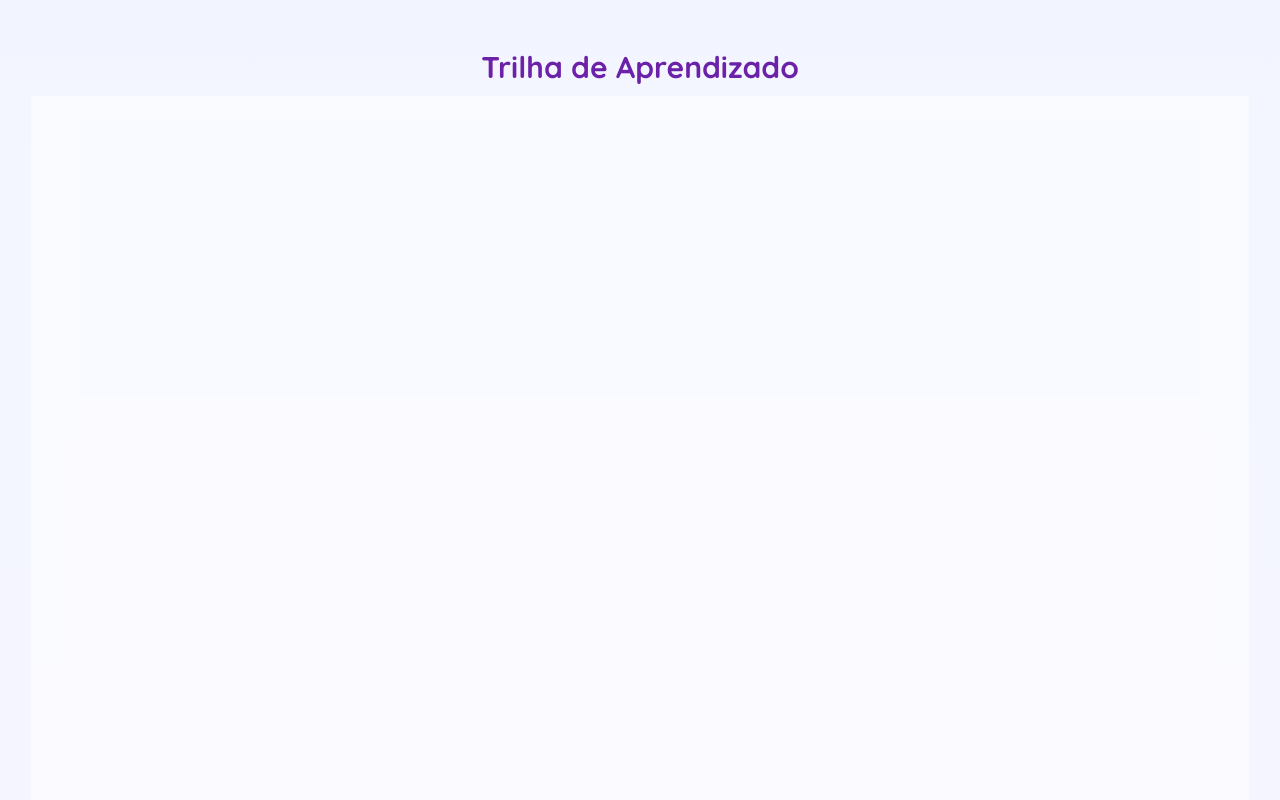
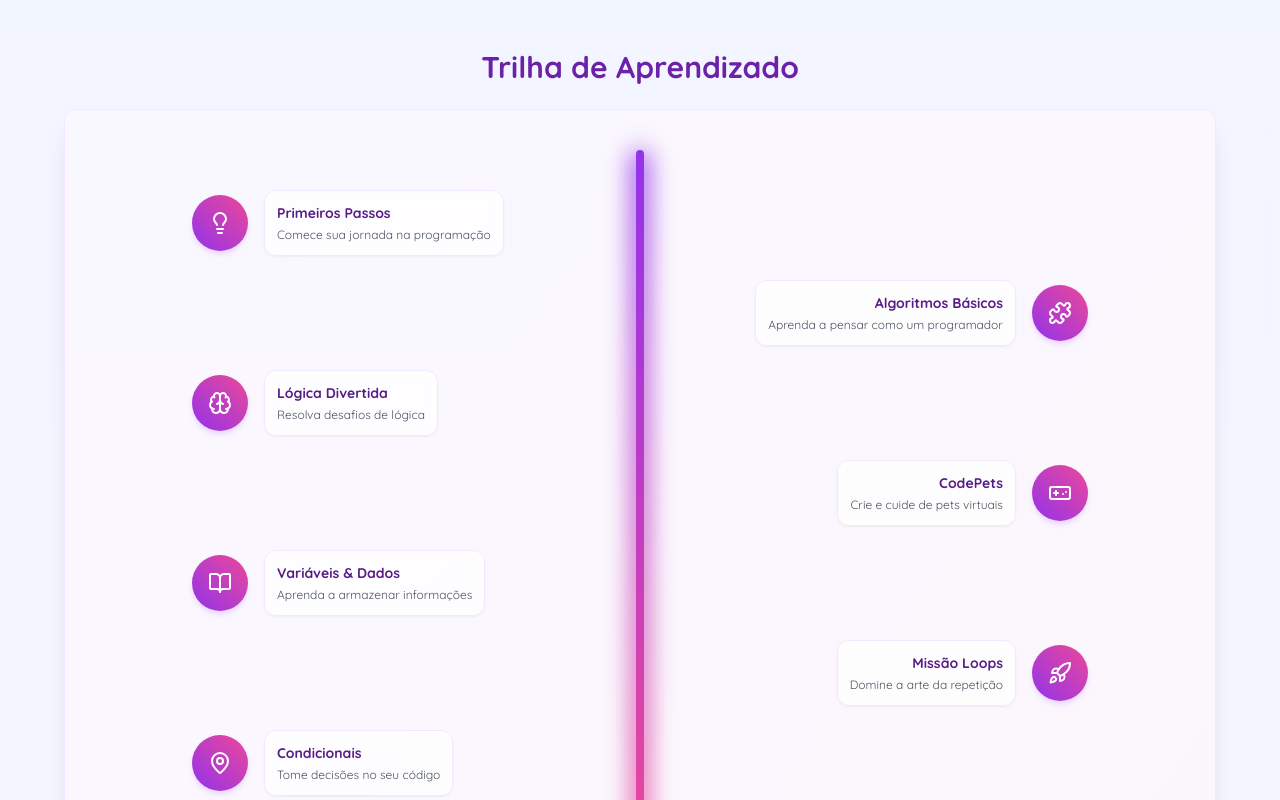
Before and after one commit to heliocmt/kidev, a React (Vite) app: page / in a window 1280 px wide. Shown: the part 1140-1940 px from the top of the page. Built offline with nearby package versions, Linux system fonts and the light colour scheme.

Commit message:
Refactor learning path component
The learning path component was refactored to be vertical and the text was adjusted to fit the image.

```diff
--- a/src/components/LearningPath.tsx
+++ b/src/components/LearningPath.tsx
@@ -28,8 +28,7 @@ interface PathStepProps {
   description: string;
   icon: React.ReactNode;
   color: string;
-  position: 'top' | 'bottom';
-  xPosition: number;
+  isLeft: boolean;
   onClick: () => void;
   delay: number;
 }
@@ -40,42 +39,38 @@ const PathStep: React.FC<PathStepProps> = ({
   description,
   icon,
   color,
-  position,
-  xPosition,
+  isLeft,
   onClick,
   delay
 }) => {
   return (
     <motion.div
-      initial={{ opacity: 0, y: position === 'top' ? -20 : 20 }}
-      animate={{ opacity: 1, y: 0 }}
+      initial={{ opacity: 0, x: isLeft ? -20 : 20 }}
+      animate={{ opacity: 1, x: 0 }}
       transition={{ delay: delay * 0.1, duration: 0.5 }}
       className={cn(
-        "absolute",
-        position === 'top' ? '-translate-y-full -top-4' : 'translate-y-0 bottom-4',
+        "flex items-center gap-4 mb-6",
+        isLeft ? "flex-row" : "flex-row-reverse"
       )}
-      style={{ left: `${xPosition}%` }}
     >
-      <div className={cn(
-        "flex max-w-52",
-        position === 'top' ? 'mb-2 flex-col items-center text-center' : 'mt-2 flex-col-reverse items-center text-center'
-      )}>
       <motion.button
         whileHover={{ scale: 1.1, rotate: [0, -5, 5, -5, 0] }}
         whileTap={{ scale: 0.95 }}
         onClick={onClick}
         className={cn(
-            "w-12 h-12 rounded-full flex items-center justify-center text-white shadow-md shadow-purple-200",
-            position === 'top' ? 'mb-2' : 'mt-2',
+          "w-14 h-14 rounded-full flex items-center justify-center text-white shadow-md shadow-purple-200 z-20",
           color
         )}
       >
         {icon}
       </motion.button>
-        <div>
+
+      <div className={cn(
+        "bg-white/80 backdrop-blur-sm rounded-xl p-3 shadow-sm border border-purple-100 max-w-xs",
+        isLeft ? "text-left" : "text-right"
+      )}>
         <h3 className="font-bold text-sm text-purple-900">{title}</h3>
         <p className="text-xs text-gray-600 mt-1">{description}</p>
-        </div>
       </div>
     </motion.div>
   );
@@ -103,26 +98,6 @@ export const LearningPath: React.FC = () => {
     }
   };
 
-  const generateWavePoints = (steps: number) => {
-    const points = [];
-    const amplitude = 40; // How high/low the wave goes
-
-    for (let i = 0; i < steps; i++) {
-      // Calculate x position as percentage (evenly spaced)
-      const x = (i / (steps - 1)) * 100;
-
-      // Calculate y position with sine wave (50 is the center, amplitude is the height)
-      // We add i to make each wave peak gradually higher
-      const y = 50 + amplitude * Math.sin((i / (steps - 1)) * Math.PI * 2);
-
-      points.push({ x, y });
-    }
-
-    return points;
-  };
-
-  const wavePoints = generateWavePoints(15);
-
   const pathSteps = [
     {
       step: 1,
@@ -130,8 +105,6 @@ export const LearningPath: React.FC = () => {
       description: "Comece sua jornada na programação",
       icon: <LightbulbIcon className="h-6 w-6" />,
       color: "bg-gradient-to-tr from-purple-600 to-pink-500",
-      position: wavePoints[0].y < 50 ? "top" as const : "bottom" as const,
-      xPosition: wavePoints[0].x
     },
     {
       step: 2,
@@ -139,8 +112,6 @@ export const LearningPath: React.FC = () => {
       description: "Aprenda a pensar como um programador",
       icon: <PuzzleIcon className="h-6 w-6" />,
       color: "bg-gradient-to-tr from-purple-600 to-pink-500",
-      position: wavePoints[1].y < 50 ? "top" as const : "bottom" as const,
-      xPosition: wavePoints[1].x
     },
     {
       step: 3,
@@ -148,8 +119,6 @@ export const LearningPath: React.FC = () => {
       description: "Resolva desafios de lógica",
       icon: <BrainIcon className="h-6 w-6" />,
       color: "bg-gradient-to-tr from-purple-600 to-pink-500",
-      position: wavePoints[2].y < 50 ? "top" as const : "bottom" as const,
-      xPosition: wavePoints[2].x
     },
     {
       step: 4,
@@ -157,8 +126,6 @@ export const LearningPath: React.FC = () => {
       description: "Crie e cuide de pets virtuais",
       icon: <GamepadIcon className="h-6 w-6" />,
       color: "bg-gradient-to-tr from-purple-600 to-pink-500",
-      position: wavePoints[3].y < 50 ? "top" as const : "bottom" as const,
-      xPosition: wavePoints[3].x
     },
     {
       step: 5,
@@ -166,8 +133,6 @@ export const LearningPath: React.FC = () => {
       description: "Aprenda a armazenar informações",
       icon: <BookOpenIcon className="h-6 w-6" />,
       color: "bg-gradient-to-tr from-purple-600 to-pink-500",
-      position: wavePoints[4].y < 50 ? "top" as const : "bottom" as const,
-      xPosition: wavePoints[4].x
     },
     {
       step: 6,
@@ -175,8 +140,6 @@ export const LearningPath: React.FC = () => {
       description: "Domine a arte da repetição",
       icon: <RocketIcon className="h-6 w-6" />,
       color: "bg-gradient-to-tr from-purple-600 to-pink-500",
-      position: wavePoints[5].y < 50 ? "top" as const : "bottom" as const,
-      xPosition: wavePoints[5].x
     },
     {
       step: 7,
@@ -184,8 +147,6 @@ export const LearningPath: React.FC = () => {
       description: "Tome decisões no seu código",
       icon: <MapPinIcon className="h-6 w-6" />,
       color: "bg-gradient-to-tr from-purple-600 to-pink-500",
-      position: wavePoints[6].y < 50 ? "top" as const : "bottom" as const,
-      xPosition: wavePoints[6].x
     },
     {
       step: 8,
@@ -193,8 +154,6 @@ export const LearningPath: React.FC = () => {
       description: "Programe usando blocos visuais",
       icon: <CodeIcon className="h-6 w-6" />,
       color: "bg-gradient-to-tr from-purple-600 to-pink-500",
-      position: wavePoints[7].y < 50 ? "top" as const : "bottom" as const,
-      xPosition: wavePoints[7].x
     },
     {
       step: 9,
@@ -202,8 +161,6 @@ export const LearningPath: React.FC = () => {
       description: "Crie suas próprias funções",
       icon: <SparklesIcon className="h-6 w-6" />,
       color: "bg-gradient-to-tr from-purple-600 to-pink-500",
-      position: wavePoints[8].y < 50 ? "top" as const : "bottom" as const,
-      xPosition: wavePoints[8].x
     },
     {
       step: 10,
@@ -211,8 +168,6 @@ export const LearningPath: React.FC = () => {
       description: "Use código para escapar do labirinto",
       icon: <CompassIcon className="h-6 w-6" />,
       color: "bg-gradient-to-tr from-purple-600 to-pink-500",
-      position: wavePoints[9].y < 50 ? "top" as const : "bottom" as const,
-      xPosition: wavePoints[9].x
     },
     {
       step: 11,
@@ -220,8 +175,6 @@ export const LearningPath: React.FC = () => {
       description: "Organize seus dados de forma eficiente",
       icon: <TargetIcon className="h-6 w-6" />,
       color: "bg-gradient-to-tr from-purple-600 to-pink-500",
-      position: wavePoints[10].y < 50 ? "top" as const : "bottom" as const,
-      xPosition: wavePoints[10].x
     },
     {
       step: 12,
@@ -229,8 +182,6 @@ export const LearningPath: React.FC = () => {
       description: "Comece sua jornada em Python",
       icon: <StarIcon className="h-6 w-6" />,
       color: "bg-gradient-to-tr from-purple-600 to-pink-500",
-      position: wavePoints[11].y < 50 ? "top" as const : "bottom" as const,
-      xPosition: wavePoints[11].x
     },
     {
       step: 13,
@@ -238,8 +189,6 @@ export const LearningPath: React.FC = () => {
       description: "Desenvolva seu primeiro jogo",
       icon: <GamepadIcon className="h-6 w-6" />,
       color: "bg-gradient-to-tr from-purple-600 to-pink-500",
-      position: wavePoints[12].y < 50 ? "top" as const : "bottom" as const,
-      xPosition: wavePoints[12].x
     },
     {
       step: 14,
@@ -247,8 +196,6 @@ export const LearningPath: React.FC = () => {
       description: "Aplique tudo que aprendeu",
       icon: <FlagIcon className="h-6 w-6" />,
       color: "bg-gradient-to-tr from-purple-600 to-pink-500",
-      position: wavePoints[13].y < 50 ? "top" as const : "bottom" as const,
-      xPosition: wavePoints[13].x
     },
     {
       step: 15,
@@ -256,101 +203,43 @@ export const LearningPath: React.FC = () => {
       description: "Parabéns, você completou a trilha!",
       icon: <GraduationCapIcon className="h-6 w-6" />,
       color: "bg-gradient-to-tr from-purple-600 to-pink-500",
-      position: wavePoints[14].y < 50 ? "top" as const : "bottom" as const,
-      xPosition: wavePoints[14].x
     },
   ];
 
   return (
     <div className="py-6 px-4">
+      <div className="relative max-w-4xl mx-auto">
         <div className="relative">
-        {/* Path Line Container */}
-        <div className="relative h-[500px] md:h-[600px] w-full overflow-hidden">
-          <svg
-            width="100%"
-            height="100%"
-            viewBox="0 0 100 100"
-            preserveAspectRatio="none"
-            className="absolute inset-0"
-          >
-            {/* Glow filter */}
-            <defs>
-              <filter id="glow" x="-50%" y="-50%" width="200%" height="200%">
-                <feGaussianBlur stdDeviation="2" result="blur" />
-                <feComposite operator="over" in="SourceGraphic" />
-              </filter>
-
-              {/* Gradient for path */}
-              <linearGradient id="pathGradient" x1="0%" y1="0%" x2="100%" y2="0%">
-                <stop offset="0%" stopColor="#9b6eff" />
-                <stop offset="50%" stopColor="#ff66d9" />
-                <stop offset="100%" stopColor="#9b6eff" />
-              </linearGradient>
-            </defs>
-
-            {/* Path Background Glow Effect */}
-            <path
-              d={`M ${wavePoints.map(point => `${point.x} ${point.y}`).join(' L ')}`}
-              fill="none"
-              stroke="url(#pathGradient)"
-              strokeWidth="2"
-              strokeLinecap="round"
-              filter="url(#glow)"
-              opacity="0.7"
+          {/* Central vertical line with gradient */}
+          <motion.div
+            initial={{ height: 0 }}
+            animate={{ height: '100%' }}
+            transition={{ duration: 1 }}
+            className="absolute left-1/2 transform -translate-x-1/2 w-2 rounded-full bg-gradient-to-b from-purple-600 via-pink-500 to-purple-600"
+            style={{ top: 0, bottom: 0 }}
           />
 
-            {/* Main Path */}
-            <path
-              d={`M ${wavePoints.map(point => `${point.x} ${point.y}`).join(' L ')}`}
-              fill="none"
-              stroke="url(#pathGradient)"
-              strokeWidth="1.5"
-              strokeLinecap="round"
-            />
-          </svg>
-
-          {/* Points on the Path */}
-          {wavePoints.map((point, i) => (
+          {/* Glow for the line */}
           <motion.div
-              key={i}
-              initial={{ scale: 0, opacity: 0 }}
-              animate={{ scale: 1, opacity: 1 }}
-              transition={{ delay: 0.1 + i * 0.1, duration: 0.3 }}
-              className="absolute w-4 h-4 rounded-full bg-white border-2 border-pink-500 transform -translate-x-1/2 -translate-y-1/2 z-10"
-              style={{
-                left: `${point.x}%`,
-                top: `${point.y}%`
-              }}
-            />
-          ))}
-
-          {/* Start Point */}
-          <motion.div
-            initial={{ scale: 0 }}
-            animate={{ scale: 1 }}
-            transition={{ delay: 0.2, type: "spring" }}
-            className="absolute w-6 h-6 rounded-full bg-gradient-to-r from-purple-600 to-pink-500 transform -translate-x-1/2 -translate-y-1/2 shadow-md z-20"
-            style={{ left: `${wavePoints[0].x}%`, top: `${wavePoints[0].y}%` }}
+            initial={{ height: 0, opacity: 0 }}
+            animate={{ height: '100%', opacity: 1 }}
+            transition={{ duration: 1.2 }}
+            className="absolute left-1/2 transform -translate-x-1/2 w-4 rounded-full bg-gradient-to-b from-purple-600 via-pink-500 to-purple-600 blur-md"
+            style={{ top: 0, bottom: 0 }}
           />
 
-          {/* End Point */}
-          <motion.div
-            initial={{ scale: 0 }}
-            animate={{ scale: 1 }}
-            transition={{ delay: 1.7, type: "spring" }}
-            className="absolute w-6 h-6 rounded-full bg-gradient-to-r from-pink-500 to-purple-600 transform -translate-x-1/2 -translate-y-1/2 shadow-md z-20"
-            style={{ left: `${wavePoints[14].x}%`, top: `${wavePoints[14].y}%` }}
-          />
-
-          {/* Steps */}
+          {/* Path Steps Container */}
+          <div className="relative py-10">
             {pathSteps.map((step, index) => (
               <PathStep
                 key={step.step}
                 {...step}
+                isLeft={index % 2 === 0}
                 delay={index}
                 onClick={() => handleStepClick(step.step)}
               />
             ))}
+          </div>
         </div>
       </div>
 
```
Lines whose indentation alone changed are shown as unchanged.
